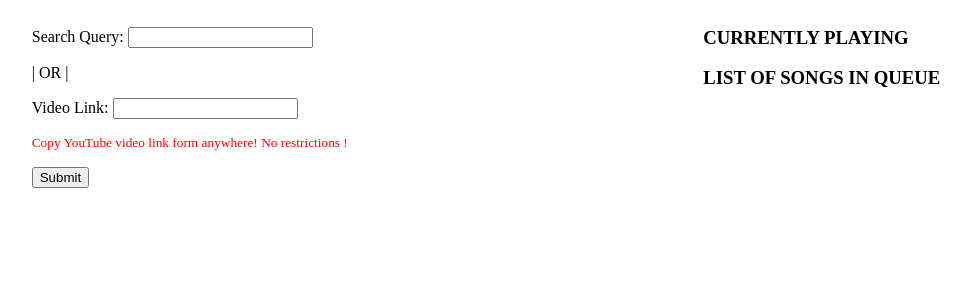
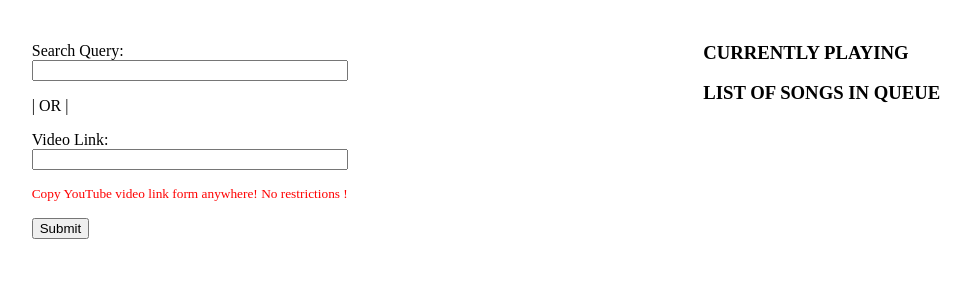
Before and after one commit to ShaileshAdhikari/heroku-youtube-api, a Flask app: template templates/search.html in a window 1280 px wide. Shown: the top 300 px of the page, without its empty margins (154-1125 px from the left). Run offline with Flask 2, Linux system fonts and the light colour scheme; the template is opened without the code that fills it, so the values that code supplies are empty; some libraries are stand-ins or nearby versions.

Commit message:
Design Improvements

```diff
--- a/templates/search.html
+++ b/templates/search.html
@@ -3,13 +3,14 @@
 <div style="
     display: flex;
     justify-content: space-around;
+    flex-wrap: wrap;
 ">
-    <div style="max-width: 50%">
+    <div style="max-width: 400px;padding:15px 0 0 0 " >
         <h3>{{ status }}</h3>
         <form action="/" method = "POST">
-            <p>Search Query:  <input type = "text" name = "search" /></p>
+            <p>Search Query:  <input type = "text" name = "search" style="width: 100%"/></p>
             <p> | OR | </p>
-            <p>Video Link:  <input type = "text" name = "vLink" /></p>
+            <p>Video Link:  <input type = "text" name = "vLink" style="width: 100%"/></p>
             <small style="color: red"> Copy YouTube video link form anywhere! No restrictions ! </small>
             <p><input type = "submit" value = "Submit" /></p>
         </form>
@@ -20,14 +21,16 @@
             {% else %}
                 {% for each in response %}
                     <a href="/addToDatabase?videoId={{ each['vid'] }}&title={{ each['vt'] }}">
-                    <img src="{{ each['th'] }}">
-                    <p>{{ each['vt'] }} </p>
+                    <div style="display: flex; padding-top: 10px">
+                        <img src="{{ each['th'] }}" style="margin-right: 10px">
+                        <p>{{ each['vt'] }} </p>
+                    </div>
                     </a>
                 {% endfor %}
             {% endif %}
         </div>
     </div>
-    <div style="max-width: 50%">
+    <div style="max-width: 400px;padding:15px 0 0 0 ">
         <h3> CURRENTLY PLAYING </h3>
         {% if playing|length > 0 %}
         <p>{{ playing[0][2] }}</p>
```
